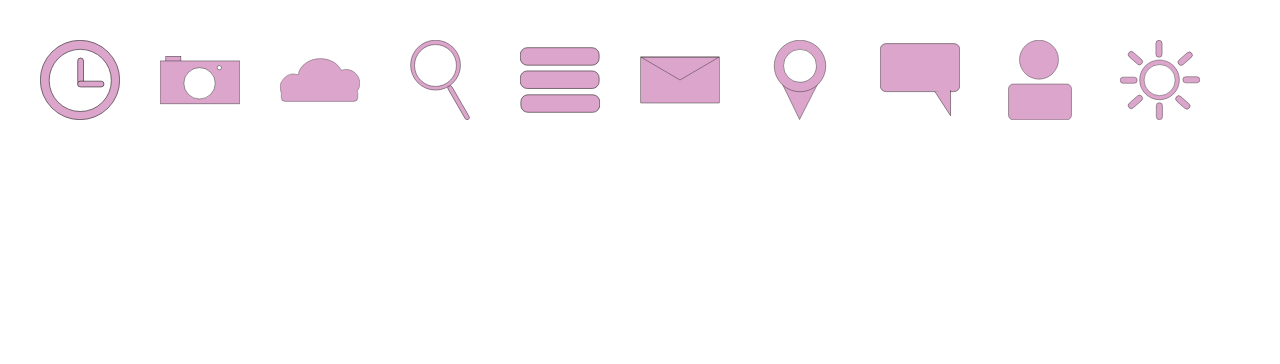
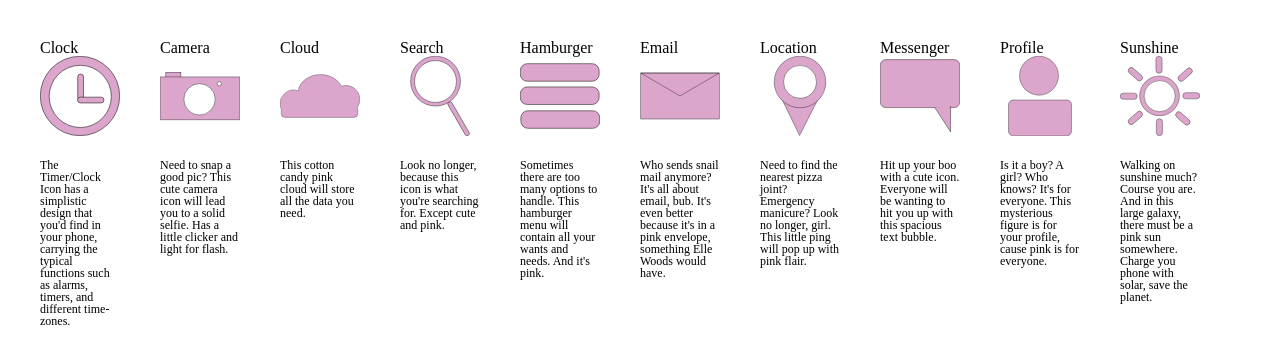
Before and after one commit to sarahconway69704/conway-sarah_HW2, a plain HTML site: page index.html in a window 1280 px wide. Drawn offline with Linux system fonts and the light colour scheme.

Commit message:
NOW this is the last one

```diff
--- a/css/main.css
+++ b/css/main.css
@@ -29,6 +29,13 @@
 	margin-top: 40px;
 }
 
+#clock p
+{
+	width: 80px;
+	font-size: 12px;
+	margin-top: 20px;
+}
+
 
 .icons:hover
 {
@@ -45,12 +52,26 @@
 	margin-top: 40px;
 }
 
+#camera p
+{
+	width: 80px;
+	font-size: 12px;
+	margin-top: 20px;
+}
+
 #cloud
 {
 	float: left;
 	margin-bottom: 30px;
 	margin-top: 40px;
 	margin-right: 40px;
+}
+
+#cloud p
+{
+	width: 80px;
+	font-size: 12px;
+	margin-top: 20px;
 }
 
 #search
@@ -61,12 +82,26 @@
 	margin-right: 40px;
 }
 
+#search p
+{
+	width: 80px;
+	font-size: 12px;
+	margin-top: 20px;
+}
+
 #hamburger
 {
 	float: left;
 	margin-bottom: 30px;
 	margin-top: 40px;
 	margin-right: 40px;
+}
+
+#hamburger p
+{
+	width: 80px;
+	font-size: 12px;
+	margin-top: 20px;
 }
 
 #email
@@ -77,6 +112,13 @@
 	margin-right: 40px;
 }
 
+#email p
+{
+	width: 80px;
+	font-size: 12px;
+	margin-top: 20px;
+}
+
 #location
 {
 	float: left;
@@ -85,12 +127,26 @@
 	margin-right: 40px;
 }
 
+#location p
+{
+	width: 80px;
+	font-size: 12px;
+	margin-top: 20px;
+}
+
 #messenger
 {
 	float: left;
 	margin-bottom: 30px;
 	margin-top: 40px;
 	margin-right: 40px;
+}
+
+#messenger p
+{
+	width: 80px;
+	font-size: 12px;
+	margin-top: 20px;
 }
 
 #profile
@@ -102,6 +158,13 @@
 
 }
 
+#profile p
+{
+	width: 80px;
+	font-size: 12px;
+	margin-top: 20px;
+}
+
 #sunshine
 {
 	float: left;
@@ -109,3 +172,10 @@
 	margin-top: 40px;
 	margin-right: 40px;
 }
+
+#sunshine p
+{
+	width: 80px;
+	font-size: 12px;
+	margin-top: 20px;
+}
--- a/index.html
+++ b/index.html
@@ -12,54 +12,64 @@
 	<div id="container">
 
 		<section id="clock">
-		<h2 class="hidden">Clock</h2>
+		<h2>Clock</h2>
 		<svg class="icons" xmlns="http://www.w3.org/2000/svg" viewBox="0 0 132.58 132.58"><defs><style>.cls-1{fill:#dca5cb;stroke:#231f20;stroke-miterlimit:10;}</style></defs><title>clock</title><g id="Layer1" data-name="Layer 2"><g id="clockIcon"><path id="sun" class="cls-1" d="M66.29.5a65.79,65.79,0,1,0,65.79,65.79A65.79,65.79,0,0,0,66.29.5Zm.44,118A51.52,51.52,0,1,1,118.25,67,51.52,51.52,0,0,1,66.73,118.54Z"/><g id="hands"><rect id="hand2" class="cls-1" x="62.53" y="29.9" width="9.59" height="43.84" rx="4.79" ry="4.79"/><rect id="hand1" class="cls-1" x="79.33" y="51.1" width="9.59" height="43.84" rx="4.79" ry="4.79" transform="translate(11.1 157.14) rotate(-90)"/></g></g></g></svg>
+		<p>The Timer/Clock Icon has a simplistic design that you'd find in your phone, carrying the typical functions such as alarms, timers, and different time-zones.</p>
 		</section>
 
 		<section id="camera">
-		<h2 class="hidden">Camera</h2>
+		<h2>Camera</h2>
 		<svg class="icons" xmlns="http://www.w3.org/2000/svg" viewBox="0 0 181.82 108.81"><defs><style>.cls-1{fill:#dca5cb;stroke:#231f20;stroke-miterlimit:10;}</style></defs><title>camera</title><g id="Layer2" data-name="Layer 2"><g id="cameraIcon"><rect id="click" class="cls-1" x="13.24" y="0.5" width="34.25" height="20.55"/><path id="camera-2" data-name="camera" class="cls-1" d="M.5,11v97.26H181.32V11ZM89.87,97.57A35.62,35.62,0,1,1,125.49,62,35.62,35.62,0,0,1,89.87,97.57ZM134.8,31.23a4.79,4.79,0,1,1,4.79-4.79A4.79,4.79,0,0,1,134.8,31.23Z"/></g></g></svg>
+		<p>Need to snap a good pic? This cute camera icon will lead you to a solid selfie. Has a little clicker and light for flash.</p>
 		</section>
 
 		<section id="cloud">
-		<h2 class="hidden">Cloud</h2>
+		<h2>Cloud</h2>
 		<svg class="icons" xmlns="http://www.w3.org/2000/svg" viewBox="0 0 245.79 132.47"><defs><style>.cls-1{fill:#dca5cb;stroke:#231f20;stroke-miterlimit:10;}</style></defs><title>cloud</title><g id="Layer3" data-name="Layer 2"><g id="weatherIcon"><path id="cloudIcon" class="cls-1" d="M245.29,76.25a42.49,42.49,0,0,0-57-39.9C178.48,15.4,153.49.5,124.2.5,88.76.5,59.62,22.3,56.07,50.24A41.78,41.78,0,0,0,4,106.36a12,12,0,0,0-.08,1.32V120a12,12,0,0,0,12,12h211a12,12,0,0,0,12-12V107.68a11.89,11.89,0,0,0-1.84-6.34A42.27,42.27,0,0,0,245.29,76.25Z"/></g></g></svg>
+		<p>This cotton candy pink cloud will store all the data you need.</p>
 		</section>
 
 		<section id="search">
-		<h2 class="hidden">Search</h2>
+		<h2>Search</h2>
 		<svg class="icons" xmlns="http://www.w3.org/2000/svg" viewBox="0 0 132.22 178.62"><defs><style>.cls-1{fill:#dca5cb;stroke:#231f20;stroke-miterlimit:10;}</style></defs><title>search</title><g id="Layer4" data-name="Layer 2"><g id="searchIcon"><rect id="handle" class="cls-1" x="102.57" y="96.76" width="10.05" height="86.48" rx="5.02" ry="5.02" transform="translate(-55.59 72.55) rotate(-30)"/><path id="circle" class="cls-1" d="M56.14.5a55.64,55.64,0,1,0,55.64,55.64A55.64,55.64,0,0,0,56.14.5ZM56,103.68A46.76,46.76,0,1,1,102.8,56.92,46.76,46.76,0,0,1,56,103.68Z"/></g></g></svg>
+		<p>Look no longer, because this icon is what you're searching for. Except cute and pink.</p>
 		</section>
 
 		<section id="hamburger">
-		<h2 class="hidden">Hamburger</h2>
+		<h2>Hamburger</h2>
 		<svg class="icons" xmlns="http://www.w3.org/2000/svg" viewBox="0 0 137.62 112.14"><defs><style>.cls-1{fill:#dca5cb;stroke:#231f20;stroke-miterlimit:10;}</style></defs><title>hamburger_menu</title><g id="Layer5" data-name="Layer 2"><g id="hamburger_menuIcon"><rect id="rect3" class="cls-1" x="0.5" y="0.5" width="135.62" height="30.14" rx="12" ry="12"/><rect id="rect2" class="cls-1" x="0.5" y="40.5" width="135.62" height="30.14" rx="12" ry="12"/><rect id="rect1" class="cls-1" x="1.5" y="81.5" width="135.62" height="30.14" rx="12" ry="12"/></g></g></svg>
+		<p>Sometimes there are too many options to handle. This hamburger menu will contain all your wants and needs. And it's pink.</p>
 		</section>
 
 		<section id="email">
-		<h2 class="hidden">Email</h2>
+		<h2>Email</h2>
 		<svg class="icons" xmlns="http://www.w3.org/2000/svg" viewBox="0 0 185.87 107.85"><defs><style>.cls-1{fill:#dca5cb;}.cls-1,.cls-2{stroke:#231f20;stroke-miterlimit:10;}.cls-2{fill:none;}</style></defs><title>email</title><g id="Layer6" data-name="Layer 2"><g id="emailIcon"><rect id="letter" class="cls-1" x="1.84" y="0.5" width="182.19" height="106.85"/><polygon id="fold" class="cls-2" points="92.94 53.92 1.84 0.5 184.03 0.5 92.94 53.92"/></g></g></svg>
+		<p>Who sends snail mail anymore? It's all about email, bub. It's even better because it's in a pink envelope, something Elle Woods would have.</p>
 		</section>
 
 		<section id="location">
-		<h2 class="hidden">Location</h2>
+		<h2>Location</h2>
 		<svg class="icons" xmlns="http://www.w3.org/2000/svg" viewBox="0 0 122.92 189.3"><defs><style>.cls-1{fill:#dca5cb;stroke:#231f20;stroke-miterlimit:10;}</style></defs><title>location</title><g id="Layer7" data-name="Layer 2"><g id="locationIcon"><polygon id="triangle" class="cls-1" points="60.4 188.17 102.87 104.61 19.31 103.24 60.4 188.17"/><path id="circle2" class="cls-1" d="M61.46.5a61,61,0,1,0,61,61A61,61,0,0,0,61.46.5Zm0,99.59a39,39,0,1,1,39-39A39,39,0,0,1,61.42,100.09Z"/></g></g></svg>
+		<p>Need to find the nearest pizza joint? Emergency manicure? Look no longer, girl. This little ping will pop up with pink flair.</p>
 		</section>
 
 		<section id="messenger">
-		<h2 class="hidden">Messenger</h2>
+		<h2>Messenger</h2>
 		<svg class="icons" xmlns="http://www.w3.org/2000/svg" viewBox="0 0 166.75 152.66"><defs><style>.cls-1{fill:#dca5cb;stroke:#231f20;stroke-miterlimit:10;}</style></defs><title>messenger</title><g id="Layer8" data-name="Layer 2"><g id="messengerIcon"><rect class="cls-1" x="0.5" y="0.5" width="165.75" height="100" rx="12" ry="12"/><polyline class="cls-1" points="147.07 97.54 147.07 150.97 114.2 100.28"/></g></g></svg>
+		<p>Hit up your boo with a cute icon. Everyone will be wanting to hit you up with this spacious text bubble.</p>
 		</section>
 
 		<section id="profile">
-		<h2 class="hidden">Profile</h2>
+		<h2>Profile</h2>
 		<svg class="icons" xmlns="http://www.w3.org/2000/svg" viewBox="0 0 162.64 205.38"><defs><style>.cls-1{fill:#dca5cb;stroke:#231f20;stroke-miterlimit:10;}</style></defs><title>profile</title><g id="Layer9" data-name="Layer 2"><g id="profileIcon"><circle id="body" class="cls-1" cx="78.72" cy="50.5" r="50"/><rect id="head" class="cls-1" x="0.5" y="113.1" width="161.64" height="91.78" rx="12" ry="12"/></g></g></svg>
+		<p>Is it a boy? A girl? Who knows? It's for everyone. This mysterious figure is for your profile, cause pink is for everyone.</p>
 		</section>
 
 
 		<section id="sunshine">
-		<h2 class="hidden">Sunshine</h2>
+		<h2>Sunshine</h2>
 		<svg class="icons" xmlns="http://www.w3.org/2000/svg" viewBox="0 0 205.96 205.38"><defs><style>.cls-1{fill:#dca5cb;stroke:#231f20;stroke-miterlimit:10;}</style></defs><title>sunshine</title><g id="Layer10" data-name="Layer 2"><g id="sunshineIcon"><path id="sun2" class="cls-1" d="M101.76,51.17a51.14,51.14,0,1,0,51.14,51.14A51.14,51.14,0,0,0,101.76,51.17Zm.34,91.76a40,40,0,1,1,40-40A40,40,0,0,1,102.1,142.93Z"/><g id="rays"><rect class="cls-1" x="14.45" y="81.35" width="15.81" height="43.7" rx="7.9" ry="7.9" transform="translate(-80.85 125.55) rotate(-90)"/><rect class="cls-1" x="92.48" y="0.5" width="15.81" height="43.7" rx="7.9" ry="7.9"/><rect class="cls-1" x="175.7" y="80.3" width="15.81" height="43.7" rx="7.9" ry="7.9" transform="translate(285.76 -81.46) rotate(90)"/><rect class="cls-1" x="93.5" y="161.18" width="15.81" height="43.7" rx="7.9" ry="7.9" transform="translate(202.82 366.06) rotate(180)"/><rect class="cls-1" x="31.65" y="24.57" width="15.81" height="43.7" rx="7.9" ry="7.9" transform="translate(100.54 47.36) rotate(131.3)"/><rect class="cls-1" x="153.83" y="138.61" width="15.81" height="43.7" rx="7.9" ry="7.9" transform="translate(389.04 144.88) rotate(131.3)"/><rect class="cls-1" x="159.94" y="25.93" width="15.81" height="43.7" rx="7.9" ry="7.9" transform="translate(92.95 -109.85) rotate(48.7)"/><rect class="cls-1" x="31.65" y="137.25" width="15.81" height="43.7" rx="7.9" ry="7.9" transform="translate(132.97 24.37) rotate(48.7)"/></g></g></g></svg>
+		<p>Walking on sunshine much? Course you are. And in this large galaxy, there must be a pink sun somewhere. Charge you phone with solar, save the planet.</p>
 		</section>
 
 	</div>
```
